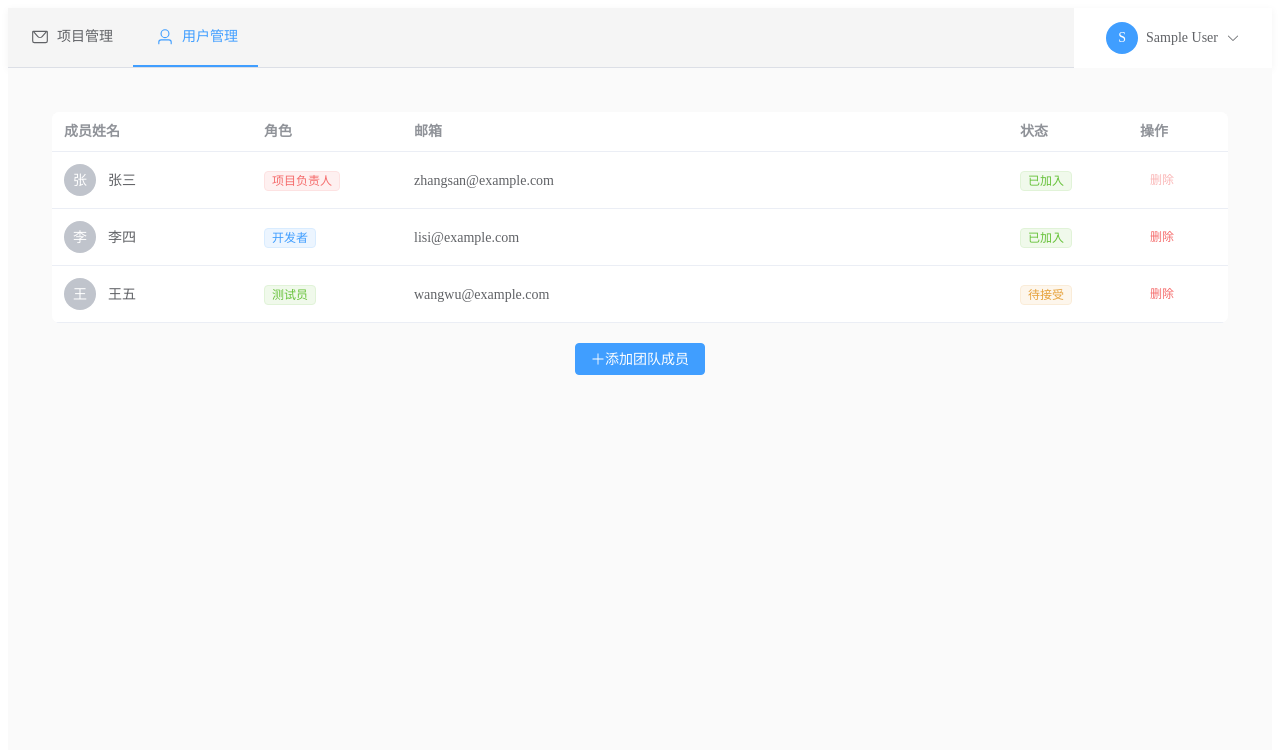
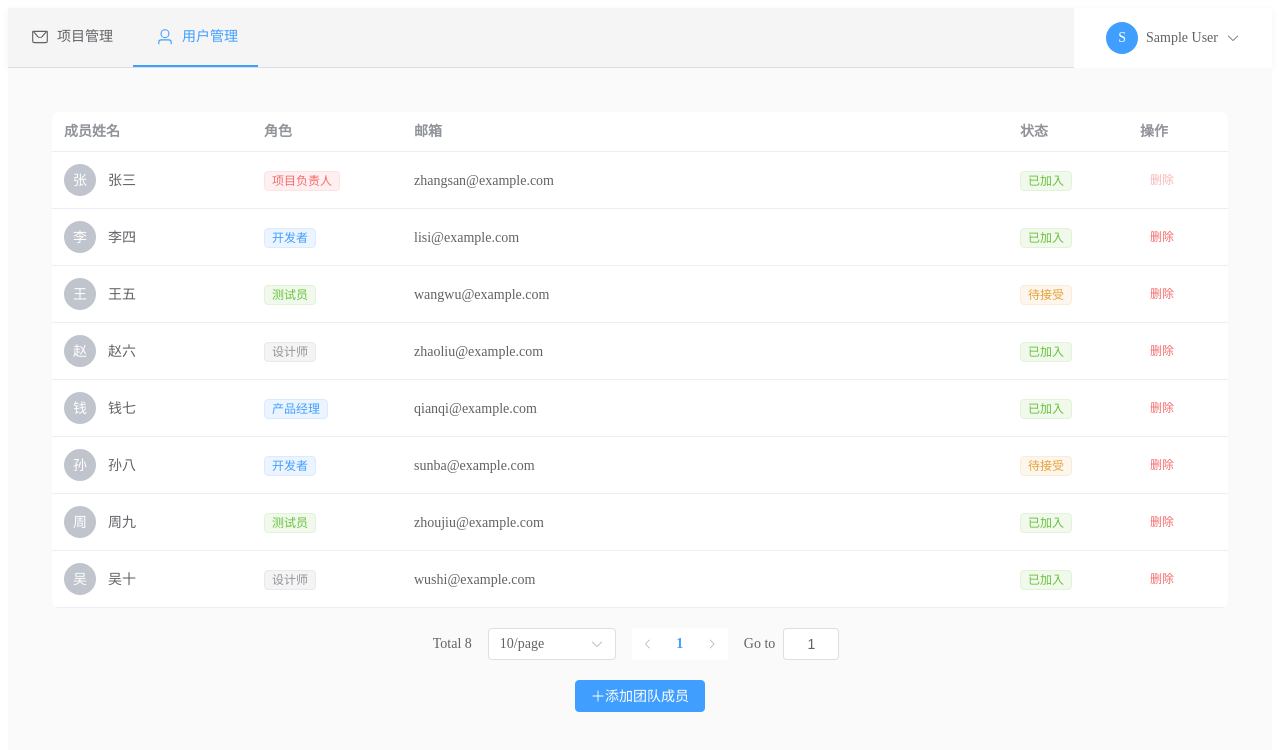
Before and after one commit to Oct-autumn/Onion, a Vue app in the folder code/onionweb/: page /user in a window 1280 px wide. Shown: the top 750 px of the page. Built offline with nearby package versions, Linux system fonts and the light colour scheme; sample sign-in values are in the browser's storage.

Commit message:
Add pagenation to UserView

```diff
--- a/code/onionweb/src/components/User.vue
+++ b/code/onionweb/src/components/User.vue
@@ -1,7 +1,7 @@
 <template>
   <div class="user-view">
     <!-- 团队成员列表 -->
-    <el-table :data="teamMembers" style="width: 100%">
+    <el-table :data="paginatedMembers" style="width: 100%">
       <el-table-column prop="name" label="成员姓名" width="200">
         <template #default="{ row }">
           <div class="member-info">
@@ -46,6 +46,19 @@
       </el-table-column>
     </el-table>
 
+    <!-- 分页组件 -->
+    <div class="pagination-container">
+      <el-pagination
+        v-model:current-page="currentPage"
+        v-model:page-size="pageSize"
+        :page-sizes="[5, 10, 20, 50]"
+        :total="teamMembers.length"
+        layout="total, sizes, prev, pager, next, jumper"
+        @size-change="handleSizeChange"
+        @current-change="handleCurrentChange"
+      />
+    </div>
+
     <!-- 添加成员按钮 -->
     <div class="add-member-section">
       <el-button type="primary" @click="showAddMemberDialog">
@@ -87,13 +100,17 @@
 </template>
 
 <script setup>
-import { ref } from 'vue'
+import { ref, computed } from 'vue'
 import { ElMessage, ElMessageBox } from 'element-plus'
 import { Plus } from '@element-plus/icons-vue'
 
 // 响应式数据
 const addMemberDialogVisible = ref(false)
 const memberForm = ref(null)
+
+// 分页相关
+const currentPage = ref(1)
+const pageSize = ref(10)
 
 // 团队成员数据
 const teamMembers = ref([
@@ -120,6 +137,46 @@ const teamMembers = ref([
     role: '测试员',
     status: '待接受',
     avatar: ''
+  },
+  {
+    id: 4,
+    name: '赵六',
+    email: 'zhaoliu@example.com',
+    role: '设计师',
+    status: '已加入',
+    avatar: ''
+  },
+  {
+    id: 5,
+    name: '钱七',
+    email: 'qianqi@example.com',
+    role: '产品经理',
+    status: '已加入',
+    avatar: ''
+  },
+  {
+    id: 6,
+    name: '孙八',
+    email: 'sunba@example.com',
+    role: '开发者',
+    status: '待接受',
+    avatar: ''
+  },
+  {
+    id: 7,
+    name: '周九',
+    email: 'zhoujiu@example.com',
+    role: '测试员',
+    status: '已加入',
+    avatar: ''
+  },
+  {
+    id: 8,
+    name: '吴十',
+    email: 'wushi@example.com',
+    role: '设计师',
+    status: '已加入',
+    avatar: ''
   }
 ])
 
@@ -145,6 +202,13 @@ const memberRules = {
   ]
 }
 
+// 计算属性：分页后的成员列表
+const paginatedMembers = computed(() => {
+  const start = (currentPage.value - 1) * pageSize.value
+  const end = start + pageSize.value
+  return teamMembers.value.slice(start, end)
+})
+
 // 获取角色标签类型
 const getRoleType = (role) => {
   const roleTypes = {
@@ -156,6 +220,16 @@ const getRoleType = (role) => {
     '产品经理': ''
   }
   return roleTypes[role] || ''
+}
+
+// 分页事件处理
+const handleSizeChange = (val) => {
+  pageSize.value = val
+  currentPage.value = 1 // 重置到第一页
+}
+
+const handleCurrentChange = (val) => {
+  currentPage.value = val
 }
 
 // 显示添加成员弹窗
@@ -221,6 +295,12 @@ const removeMember = (member) => {
     if (index > -1) {
       teamMembers.value.splice(index, 1)
       ElMessage.success('成员已删除')
+
+      // 如果删除后当前页没有数据，回到上一页
+      const totalPages = Math.ceil(teamMembers.value.length / pageSize.value)
+      if (currentPage.value > totalPages && totalPages > 0) {
+        currentPage.value = totalPages
+      }
     }
   }).catch(() => {
     // 用户取消删除
@@ -258,6 +338,13 @@ const removeMember = (member) => {
   gap: 10px;
 }
 
+/* 分页样式 */
+.pagination-container {
+  margin-top: 20px;
+  display: flex;
+  justify-content: center;
+}
+
 /* 表格样式优化 */
 :deep(.el-table) {
   border-radius: 8px;
```
